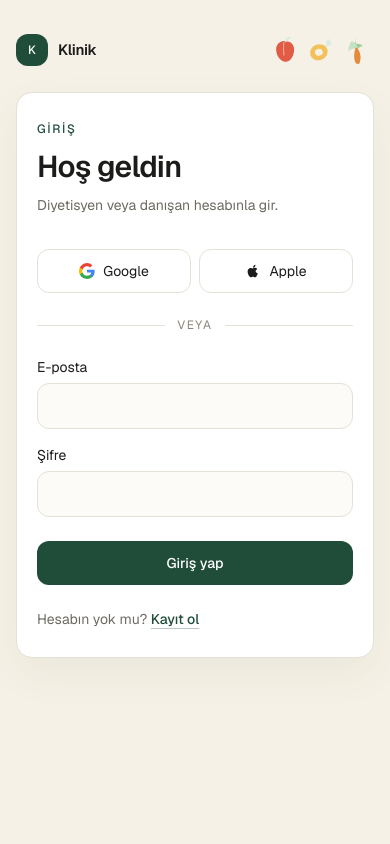
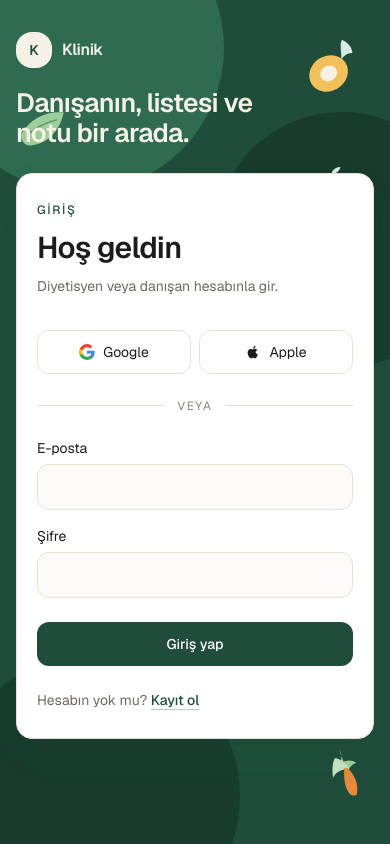
Before and after one commit to beyazogluosmann/dietetien_app, a Next.js app: page / in a window 390 px wide. Built offline with nearby package versions, Linux system fonts and the light colour scheme; no server answers.

Commit message:
Give the phone login the same green panel as the desktop.

```diff
--- a/src/app/page.tsx
+++ b/src/app/page.tsx
@@ -35,7 +35,7 @@ async function login(formData: FormData) {
 
 export default function Home() {
   return (
-    <div className="grid min-h-dvh lg:grid-cols-[minmax(0,1.05fr)_minmax(0,0.95fr)]">
+    <div className="grid min-h-dvh bg-[#1f4d3a] lg:grid-cols-[minmax(0,1.05fr)_minmax(0,0.95fr)] lg:bg-[#f6f1e6]">
       <Suspense>
         <RedirectIfSignedIn />
       </Suspense>
@@ -63,20 +63,27 @@ export default function Home() {
           </ul>
         </div>
       </aside>
-      <main className="flex items-start justify-center bg-[#f6f1e6] px-4 py-8 sm:items-center sm:px-6 sm:py-12">
-        <div className="w-full max-w-md">
-          <div className="mb-6 flex items-center justify-between lg:hidden">
+      <main className="relative flex min-h-dvh items-start justify-center overflow-hidden bg-[#1f4d3a] px-4 py-8 sm:px-6 lg:min-h-0 lg:items-center lg:overflow-visible lg:bg-[#f6f1e6] lg:px-6 lg:py-12">
+        <div className="pointer-events-none absolute inset-0 lg:hidden" aria-hidden="true">
+          <div className="absolute -top-24 -left-16 size-72 rounded-full bg-[#2f6b50]" />
+          <div className="absolute top-28 -right-20 size-64 rounded-full bg-[#173c2d]" />
+          <div className="absolute -bottom-24 -left-12 size-72 rounded-full bg-[#173c2d]" />
+          <LemonMark className="absolute top-7 right-5 size-20 -rotate-12" />
+          <LeafMark className="absolute top-24 left-2 size-16 rotate-6" />
+          <AppleMark className="absolute top-40 right-8 size-14" />
+          <CarrotMark className="absolute right-3 bottom-10 size-16 -rotate-12" />
+        </div>
+        <div className="relative z-10 w-full max-w-md">
+          <div className="mb-6 text-[#f6f1e6] lg:hidden">
             <div className="flex items-center gap-2.5">
-              <span className="grid size-8 place-items-center rounded-xl bg-[#1f4d3a] text-xs font-medium text-white">
+              <span className="grid size-9 place-items-center rounded-2xl bg-[#f6f1e6] text-sm font-semibold text-[#1f4d3a]">
                 K
               </span>
-              <span className="text-[15px] font-semibold tracking-tight">Klinik</span>
+              <span className="text-base font-semibold tracking-tight">Klinik</span>
             </div>
-            <div className="flex items-center">
-              <AppleMark className="size-9" />
-              <LemonMark className="size-9" />
-              <CarrotMark className="size-9" />
-            </div>
+            <p className="mt-5 max-w-[15rem] text-[1.65rem] leading-[1.15] font-semibold tracking-tight">
+              Danışanın, listesi ve notu bir arada.
+            </p>
           </div>
           <div className={`${cardClass} px-5 py-7 sm:px-8 sm:py-10`}>
             <p className="text-xs font-medium tracking-[0.14em] text-[#1f4d3a]">GİRİŞ</p>
```
